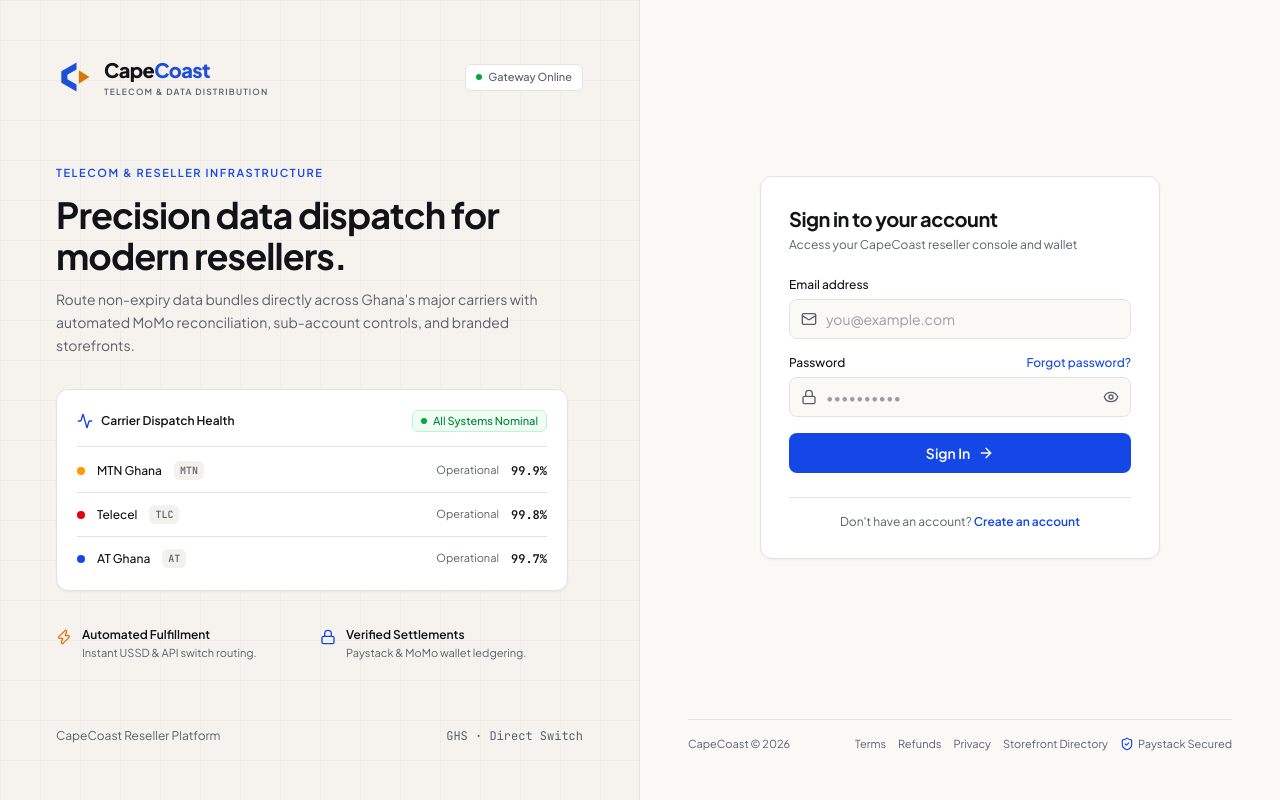
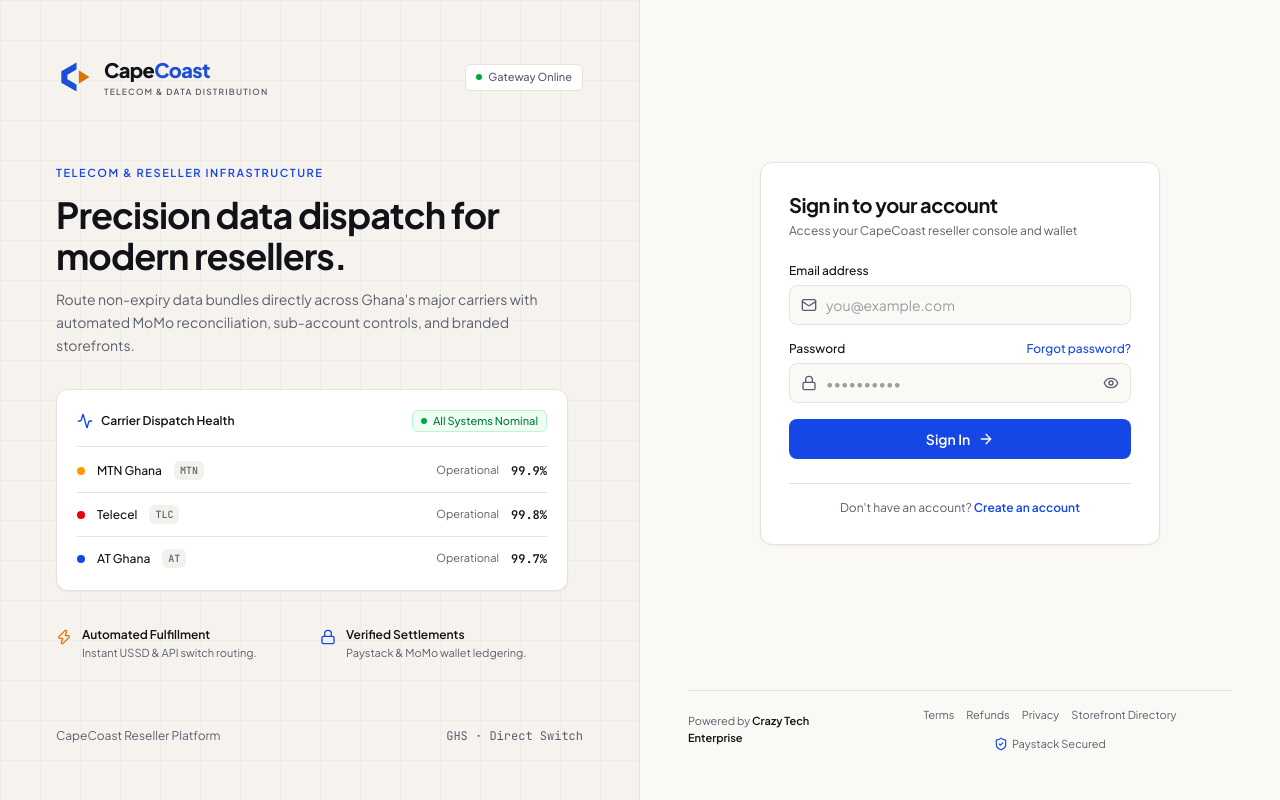
Before and after one commit to Loveago/cape, a Next.js app: page /login in a window 1280 px wide. Built offline with nearby package versions, Linux system fonts and the light colour scheme.

Commit message:
Add Powered by Crazy Tech Enterprise WhatsApp footer link

```diff
--- a/src/components/auth/auth-shell.tsx
+++ b/src/components/auth/auth-shell.tsx
@@ -183,7 +183,14 @@ export function AuthShell({
 
           {/* Footer Bar */}
           <footer className="mt-8 pt-4 border-t border-[#E5E2DC] dark:border-[#262A34] flex flex-col sm:flex-row items-center justify-between gap-2 text-[11px] text-[#5A606B] dark:text-[#949AA6]">
-            <span>CapeCoast © 2026</span>
+            <a
+              href="https://wa.me/233507904981"
+              target="_blank"
+              rel="noopener noreferrer"
+              className="hover:text-[#1D4ED8] dark:hover:text-[#3B82F6] transition-colors"
+            >
+              Powered by <span className="font-semibold text-[#111318] dark:text-[#F4F4F6]">Crazy Tech Enterprise</span>
+            </a>
             <div className="flex flex-wrap items-center justify-center gap-3">
               <Link href="/terms" className="hover:text-[#111318] dark:hover:text-[#F4F4F6] transition-colors">
                 Terms
--- a/src/components/bundle-portal-shell.tsx
+++ b/src/components/bundle-portal-shell.tsx
@@ -438,9 +438,20 @@ export function BundlePortalShell({ user, announcement, offlineNotice, children
                   Privacy
                 </Link>
               </div>
-              <div className="flex items-center gap-2 text-[11px]">
-                <span className="h-1.5 w-1.5 rounded-full bg-[#15803D] dark:bg-[#22C55E]" />
-                <span>CapeCoast Network Status: Operational</span>
+              <div className="flex flex-wrap items-center gap-3 text-[11px]">
+                <a
+                  href="https://wa.me/233507904981"
+                  target="_blank"
+                  rel="noopener noreferrer"
+                  className="hover:text-[#1D4ED8] dark:hover:text-[#3B82F6] transition-colors"
+                >
+                  Powered by <span className="font-semibold text-[#111318] dark:text-[#F4F4F6]">Crazy Tech Enterprise</span>
+                </a>
+                <span>·</span>
+                <div className="flex items-center gap-2">
+                  <span className="h-1.5 w-1.5 rounded-full bg-[#15803D] dark:bg-[#22C55E]" />
+                  <span>Network Status: Operational</span>
+                </div>
               </div>
             </div>
           </footer>
--- a/src/components/legal/legal-page-shell.tsx
+++ b/src/components/legal/legal-page-shell.tsx
@@ -324,7 +324,14 @@ export function LegalPageShell({
               CapeCoast © 2026
             </span>
             <span>·</span>
-            <span>All Rights Reserved</span>
+            <a
+              href="https://wa.me/233507904981"
+              target="_blank"
+              rel="noopener noreferrer"
+              className="hover:text-[#1D4ED8] dark:hover:text-[#3B82F6] transition-colors"
+            >
+              Powered by <span className="font-semibold text-[#111318] dark:text-[#F4F4F6]">Crazy Tech Enterprise</span>
+            </a>
           </div>
 
           <div className="flex flex-wrap items-center justify-center gap-3 sm:gap-4 text-xs">
--- a/src/components/store/store-chrome.tsx
+++ b/src/components/store/store-chrome.tsx
@@ -203,15 +203,17 @@ export function StoreChrome(props: StoreChromeProps) {
                 {name} © {new Date().getFullYear()} · All Rights Reserved
               </p>
               <span>·</span>
-              <Link
-                href="/store"
+              <a
+                href="https://wa.me/233507904981"
+                target="_blank"
+                rel="noopener noreferrer"
                 className="inline-flex items-center gap-1 hover:text-[#1D4ED8] dark:hover:text-[#3B82F6] transition-colors group"
               >
                 <span>Powered by</span>
                 <span className="font-semibold text-[#111318] dark:text-[#F4F4F6] group-hover:underline">
-                  CapeCoast
+                  Crazy Tech Enterprise
                 </span>
-              </Link>
+              </a>
             </div>
             <div className="flex items-center gap-3">
               <Link
```
